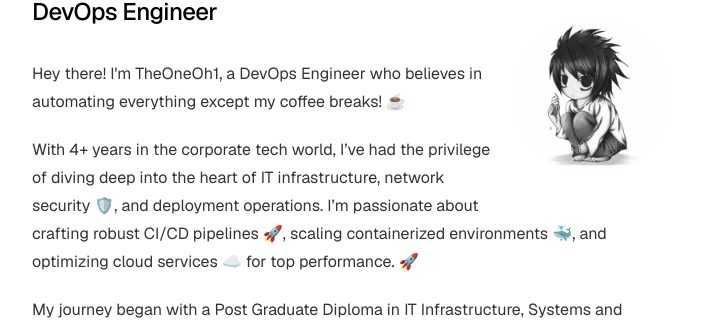
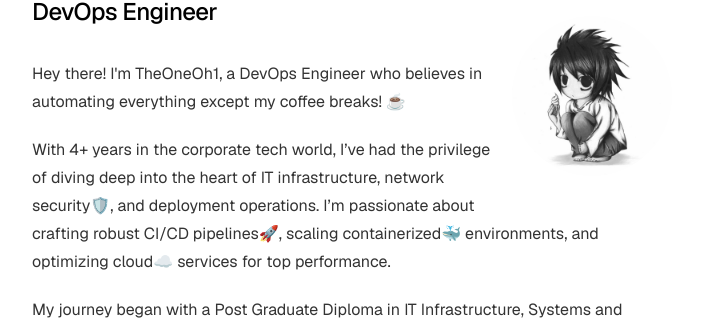
Before and after one commit to TheOneOh1/akore-devops, a Next.js app: page / in a window 1280 px wide. Shown: the part 200-526 px from the top of the page, without its empty margins (288-991 px from the left). Built offline with nearby package versions, Linux system fonts and the light colour scheme.

Commit message:
minor content changes

```diff
--- a/app/page.tsx
+++ b/app/page.tsx
@@ -26,7 +26,7 @@ export default function Page() {
         Hey there! I'm TheOneOh1, a DevOps Engineer who believes in automating everything except my coffee breaks! ☕
         </p>
         <p>
-        With 4+ years in the corporate tech world, I’ve had the privilege of diving deep into the heart of IT infrastructure, network security 🛡️, and deployment operations. I’m passionate about crafting robust CI/CD pipelines 🚀, scaling containerized environments 🐳, and optimizing cloud services ☁️ for top performance. 🚀
+        With 4+ years in the corporate tech world, I’ve had the privilege of diving deep into the heart of IT infrastructure, network security🛡️, and deployment operations. I’m passionate about crafting robust CI/CD pipelines🚀, scaling containerized🐳 environments, and optimizing cloud☁️ services for top performance.
           {/* <a
             target="_blank"
             href="https://github.com/1msirius/Nextfolio?tab=readme-ov-file#features"
@@ -35,7 +35,7 @@ export default function Page() {
           </a> */}
         </p>
         <p>
-        My journey began with a Post Graduate Diploma in IT Infrastructure, Systems and Security, and I've been breaking and fixing things (mostly fixing!) ever since. Currently crafting DevOps magic at C-DAC (Centre for Development of Advanced Computing) since 2022
+        My journey began with a Post Graduate Diploma in IT Infrastructure, Systems and Security, and I've been breaking and fixing things (mostly fixing!) ever since. Currently crafting DevOps magic at C-DAC (Centre for Development of Advanced Computing) since 2022.
 
         </p>
         <p>
```
